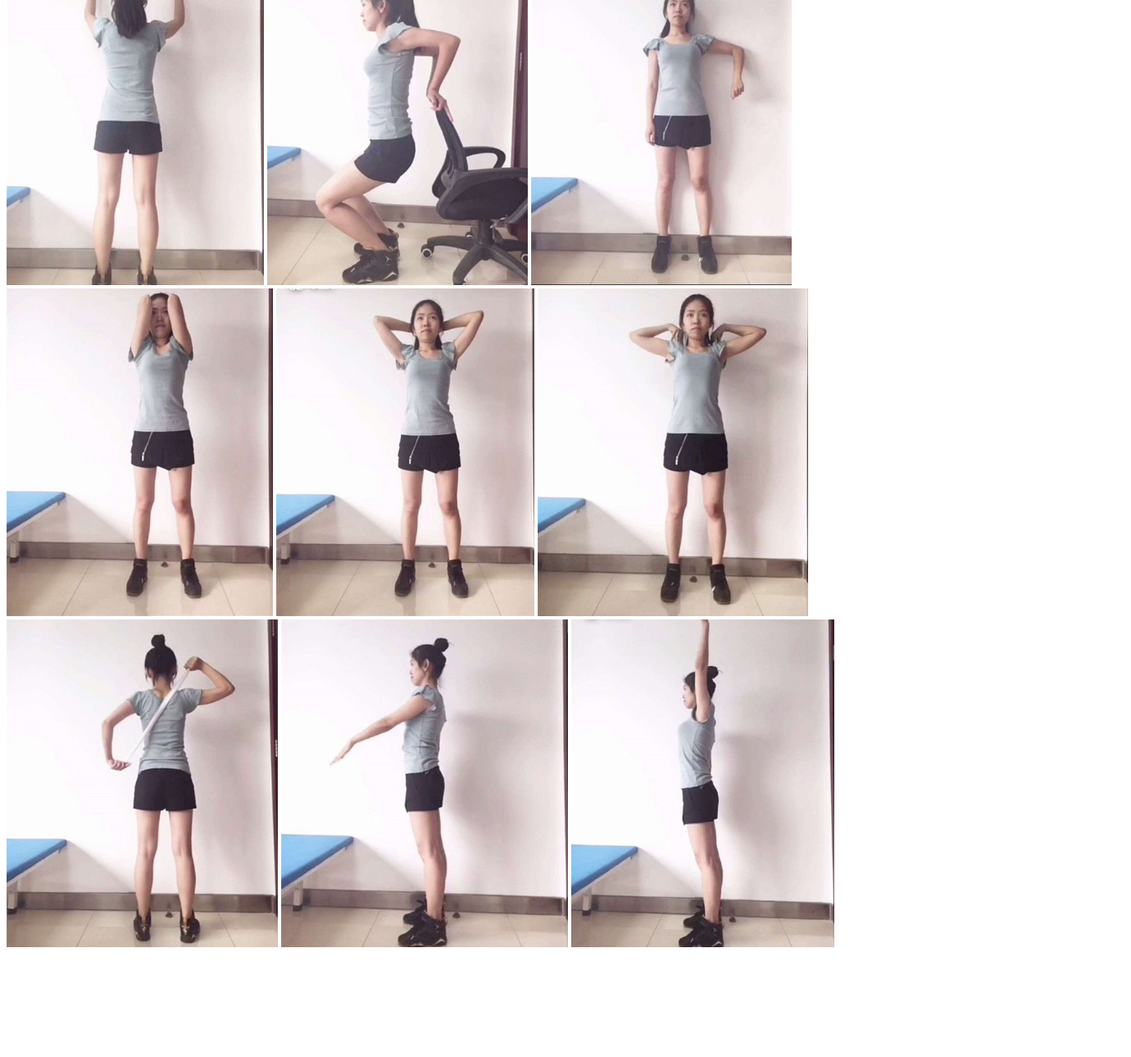
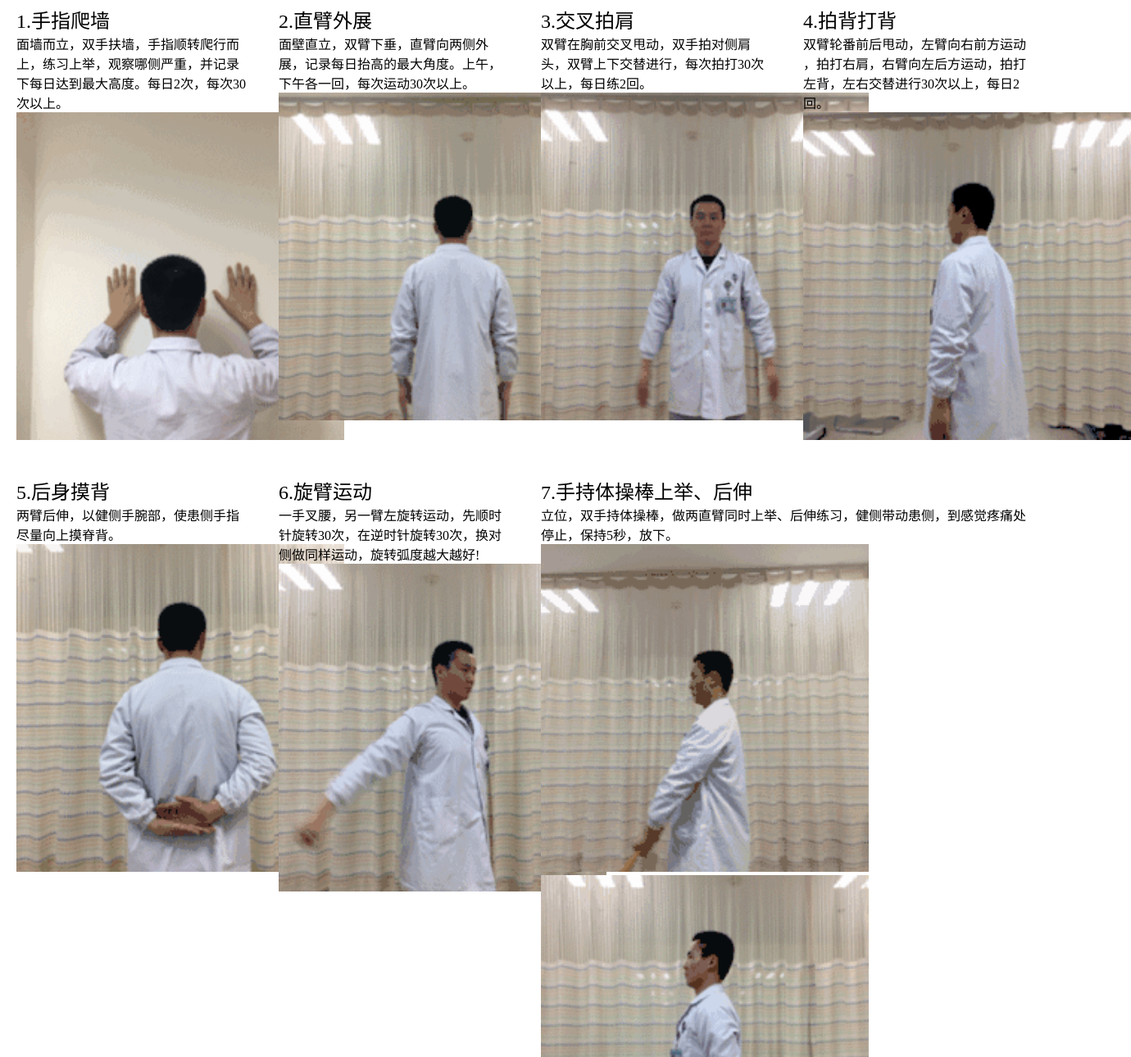
Before and after one commit to taxilng/train, a plain HTML site: page recover.html in a window 1280 px wide. Shown: the part 60-1350 px from the top of the page at 82% size, 1380 px wide, since content can reach past the window. Before the commit the page ends 1228 px from the top, so only its background shows below. Drawn offline with Linux system fonts and the light colour scheme.

Commit message:
增加了肩周炎2.0版本动作，并且支持了移动端

```diff
--- /dev/null
+++ b/base.css
@@ -0,0 +1,46 @@
+body,
+div,
+span,
+header,
+footer,
+nav,
+section,
+aside,
+article,
+ul,
+dl,
+dt,
+dd,
+li,
+a,
+p,
+h1,
+h2,
+h3,
+h4,
+h5,
+h6,
+i,
+b,
+textarea,
+button,
+input,
+select,
+figure,
+figcaption {
+  padding: 0;
+  margin: 0;
+  list-style: none;
+  font-style: normal;
+  text-decoration: none;
+  border: none;
+  font-weight: normal;
+  font-family: 'Microsoft Yahei';
+  box-sizing: border-box;
+  outline: 0;
+  -webkit-tap-highlight-color: transparent;
+  -webkit-font-smoothing: antialiased;
+  &:hover {
+    outline: none;
+  }
+}
--- a/recover.html
+++ b/recover.html
@@ -1,11 +1,39 @@
 <!DOCTYPE html>
 <html lang="en">
     <head>
-    <meta charset="UTF-8">
+        <meta charset="UTF-8" />
+        <meta name="viewport" content="width=device-width, initial-scale=1.0" />
         <title>肩周炎康复训练</title>
+        <link rel="stylesheet" href="./base.css" />
         <style>
+            .content2 {
+                display: flex;
+                flex-wrap: wrap;
+                /* justify-content: space-around; */
+            }
+            .content2 li {
+                width: 25%;
+                padding: 20px;
+            }
+            .content2 li:last-child {
+                width: 50%;
+            }
+            @media screen and (min-width: 1000px) {
                 img {
                     height: 400px;
+                }
+            }
+            @media screen and (max-width: 800px) {
+                .content2 li{
+                    width: 100%;
+                    padding: 0px;
+                }
+                img {
+                    max-width: 100%;
+                }
+                .content1 img{
+                    width: 49%;
+                }
             }
 
             .gray {
@@ -15,31 +43,100 @@
                 -o-filter: grayscale(100%);
                 filter: grayscale(100%);
                 filter: gray;
-            opacity: 0.7
+                opacity: 0.7;
             }
         </style>
     </head>
+
     <body>
-<img src="./images/4.jpg" alt="">
-<img src="./images/6.jpg" alt="">
-<img src="./images/7.jpg" alt="">
-<img src="./images/8.jpg" alt="">
-<img src="./images/9.jpg" alt="">
-<img src="./images/10.jpg" alt="">
-<img src="./images/11.jpg" alt="">
-<img src="./images/12.jpg" alt="">
-<img src="./images/13.jpg" alt="">
+        <h1>肩周炎2.0版本</h1>
+        <ul class="content2">
+            <li>
+                <h2>1.手指爬墙</h2>
+                <p>
+                    面墙而立，双手扶墙，手指顺转爬行而上，练习上举，观察哪侧严重，并记录下每日达到最大高度。每日2次，每次30次以上。
+                </p>
+                <div>
+                    <img src="./images/jzy2/1.gif" />
+                </div>
+            </li>
+            <li>
+                <h2>2.直臂外展</h2>
+                <p>
+                    面壁直立，双臂下垂，直臂向两侧外展，记录每日抬高的最大角度。上午，下午各一回，每次运动30次以上。
+                </p>
+                <div>
+                    <img src="./images/jzy2/2.gif" />
+                </div>
+            </li>
+            <li>
+                <h2>3.交叉拍肩</h2>
+                <p>
+                    双臂在胸前交叉甩动，双手拍对侧肩头，双臂上下交替进行，每次拍打30次以上，每日练2回。<br />
+                </p>
+                <div>
+                    <img src="./images/jzy2/3.gif" />
+                </div>
+            </li>
+            <li>
+                <h2>4.拍背打背</h2>
+                <p>
+                    双臂轮番前后甩动，左臂向右前方运动
+                    ，拍打右肩，右臂向左后方运动，拍打左背，左右交替进行30次以上，每日2回。
+                </p>
+                <div>
+                    <img src="./images/jzy2/4.gif" />
+                </div>
+            </li>
+            <li>
+                <h2>5.后身摸背</h2>
+                <p>两臂后伸，以健侧手腕部，使患侧手指尽量向上摸脊背。</p>
+                <div>
+                    <img src="./images/jzy2/5.gif" />
+                </div>
+            </li>
+            <li>
+                <h2>6.旋臂运动</h2>
+                <p>
+                    一手叉腰，另一臂左旋转运动，先顺时针旋转30次，在逆时针旋转30次，换对侧做同样运动，旋转弧度越大越好!<br />
+                </p>
+                <div>
+                    <img src="./images/jzy2/6.gif" />
+                </div>
+            </li>
+            <li>
+                <h2>7.手持体操棒上举、后伸</h2>
+                <p>
+                    立位，双手持体操棒，做两直臂同时上举、后伸练习，健侧带动患侧，到感觉疼痛处停止，保持5秒，放下。
+                </p>
+                <div>
+                    <img src="./images/jzy2/7.gif" />
+                    <img src="./images/jzy2/8.gif" />
+                </div>
+            </li>
+        </ul>
+        <h1 style="margin-bottom: 20px;">肩周炎1.0版本</h1>
+        <div class="content1">
+            <img src="./images/4.jpg" alt="" />
+            <img src="./images/6.jpg" alt="" />
+            <img src="./images/7.jpg" alt="" />
+            <img src="./images/8.jpg" alt="" />
+            <img src="./images/9.jpg" alt="" />
+            <img src="./images/10.jpg" alt="" />
+            <img src="./images/11.jpg" alt="" />
+            <img src="./images/12.jpg" alt="" />
+            <img src="./images/13.jpg" alt="" />
+        </div>
     </body>
     <script>
-    const img = document.querySelectorAll('img');
+        const img = document.querySelectorAll('img')
         for (let i = 0; i < img.length; i++) {
-        img[i].addEventListener('click',(e) =>{
-            if(e.target.className !== 'gray'){
+            img[i].addEventListener('click', (e) => {
+                if (e.target.className !== 'gray') {
                     e.target.className = 'gray'
-            }else{
+                } else {
                     e.target.className = ''
                 }
-
             })
         }
     </script>
```
Also changed, not shown: images/jzy2/1.gif (added), images/jzy2/2.gif (added), images/jzy2/3.gif (added), images/jzy2/4.gif (added), images/jzy2/5.gif (added), images/jzy2/6.gif (added), images/jzy2/7.gif (added), images/jzy2/8.gif (added). Lines whose indentation alone changed are shown as unchanged.
